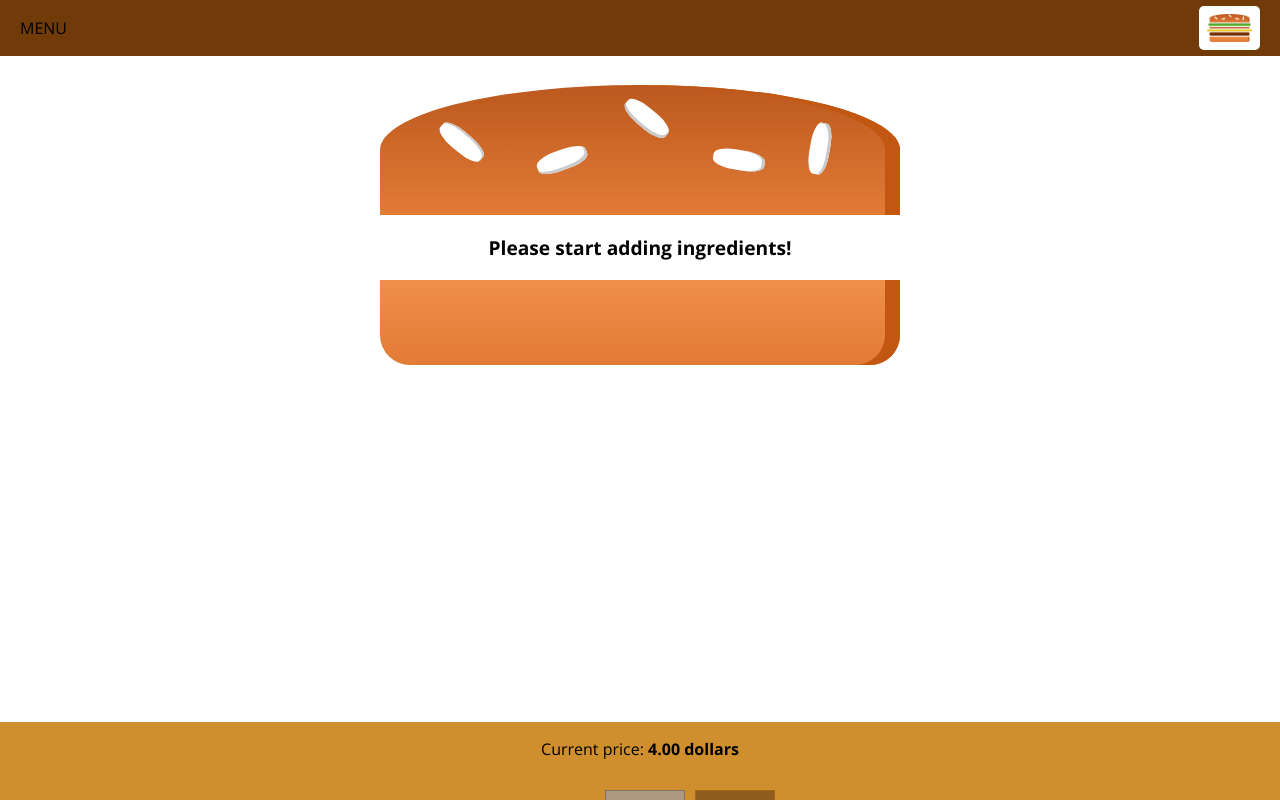
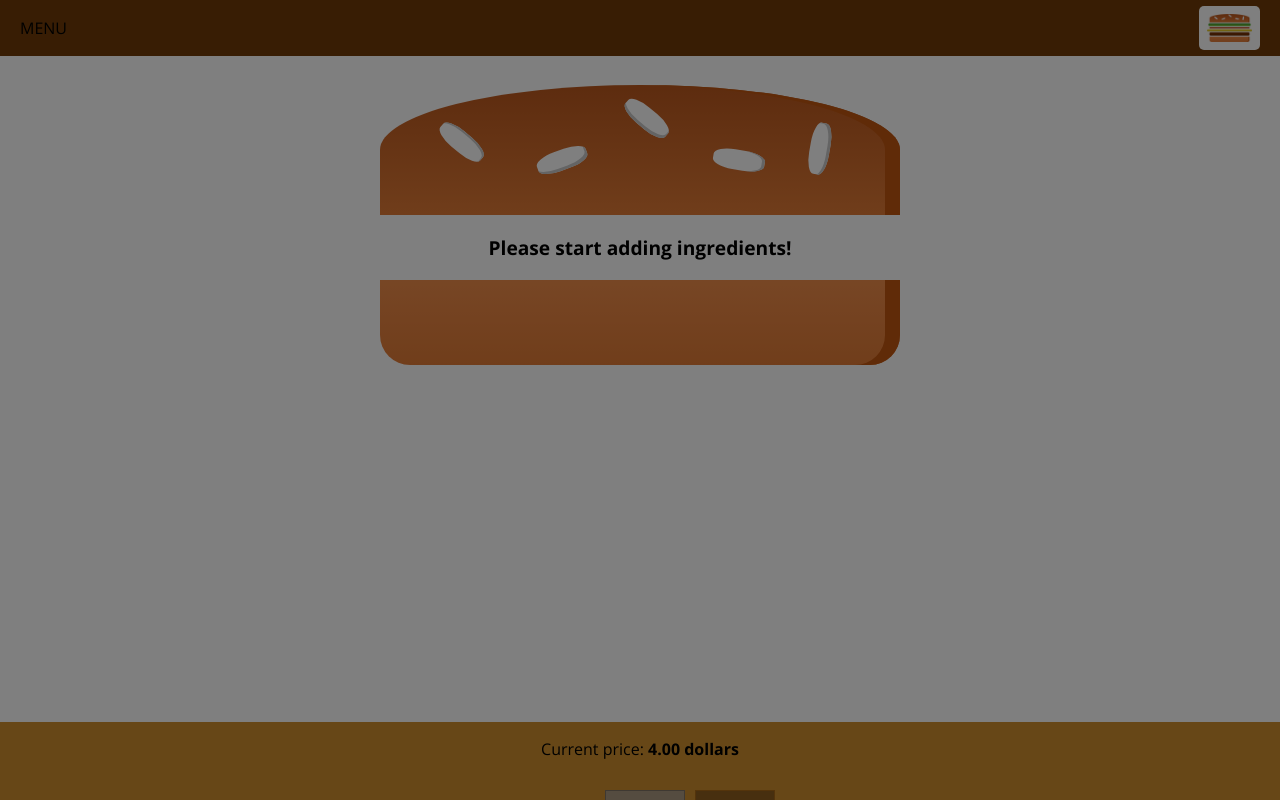
Before and after one commit to AnaGerhardt/burger-builder, a React app: page / in a window 1280 px wide. Shown: the top 800 px of the page. Built offline with nearby package versions, Linux system fonts and the light colour scheme.

Commit message:
Add toggle and backdrop to sidedrawer

```diff
--- a/src/components/Layout/Layout.js
+++ b/src/components/Layout/Layout.js
@@ -1,12 +1,22 @@
-import React from 'react'
+import React, { useState } from 'react'
 import { Toolbar, SideDrawer } from '../'
 
 export const Layout = (props) => {
 
+    const [showSideDrawer, setShowSideDrawer] = useState(true)
+
+    const sideDrawerClosed = () => {
+        setShowSideDrawer(false)
+    }
+
+    const sideDrawerToggleHandler = () => {
+        setShowSideDrawer(!showSideDrawer)
+    }
+
     return (
     <>
-        <Toolbar />
-        <SideDrawer />
+        <Toolbar drawerToggleClicked={sideDrawerToggleHandler} />
+        <SideDrawer open={showSideDrawer} closed={sideDrawerClosed} />
         <main style={{'marginTop':'72px'}}>{props.children}</main>
     </>
     )
--- /dev/null
+++ b/src/components/Navigation/NavigationItems/SideDrawer/DrawerToggle/DrawerToggle.js
@@ -0,0 +1,8 @@
+import React from 'react'
+
+export const DrawerToggle = (props) => {
+
+    return (
+        <div onClick={props.clicked}>MENU</div>
+    )
+}
--- a/src/components/Navigation/NavigationItems/SideDrawer/SideDrawer.js
+++ b/src/components/Navigation/NavigationItems/SideDrawer/SideDrawer.js
@@ -1,15 +1,21 @@
 import React from 'react'
 import './sidedrawer.css'
-import { Logo, NavigationItems } from '../../../'
+import { Logo, NavigationItems, Backdrop } from '../../../'
 
 export const SideDrawer = (props) => {
 
+    let attachedClasses = 'SideDrawer Close'
+    props.open ? attachedClasses = 'SideDrawer Open' : attachedClasses = 'SideDrawer Close'
+
     return (
-        <div className='SideDrawer'>
+        <>
+        <Backdrop show={props.open} clicked={props.closed} />
+        <div className={attachedClasses}>
             <Logo height='11%' /> <br />
             <nav>
                 <NavigationItems />
             </nav>
         </div>
+        </>
     )
 }
--- a/src/components/Navigation/Toolbar/Toolbar.js
+++ b/src/components/Navigation/Toolbar/Toolbar.js
@@ -1,13 +1,13 @@
 import React from 'react'
 import './toolbar.css'
-import { Logo, NavigationItems } from '../../'
+import { Logo, NavigationItems, DrawerToggle } from '../../'
 
-export const Toolbar = () => {
+export const Toolbar = (props) => {
 
     return (
         <>
             <header className='Toolbar'>
-                <div>MENU</div>
+                <DrawerToggle clicked={props.drawerToggleClicked} />
                 <Logo height='80%' />
                 <nav className='DesktopOnly'>
                     <NavigationItems />
--- a/src/components/index.js
+++ b/src/components/index.js
@@ -12,4 +12,5 @@ export * from './Navigation/Toolbar/Toolbar'
 export * from './Navigation/NavigationItems/NavigationItems'
 export * from './Navigation/NavigationItems/NavigationItem/NavigationItem'
 export * from './Navigation/NavigationItems/SideDrawer/SideDrawer'
+export * from './Navigation/NavigationItems/SideDrawer/DrawerToggle/DrawerToggle'
 export * from './Logo/Logo'
```
